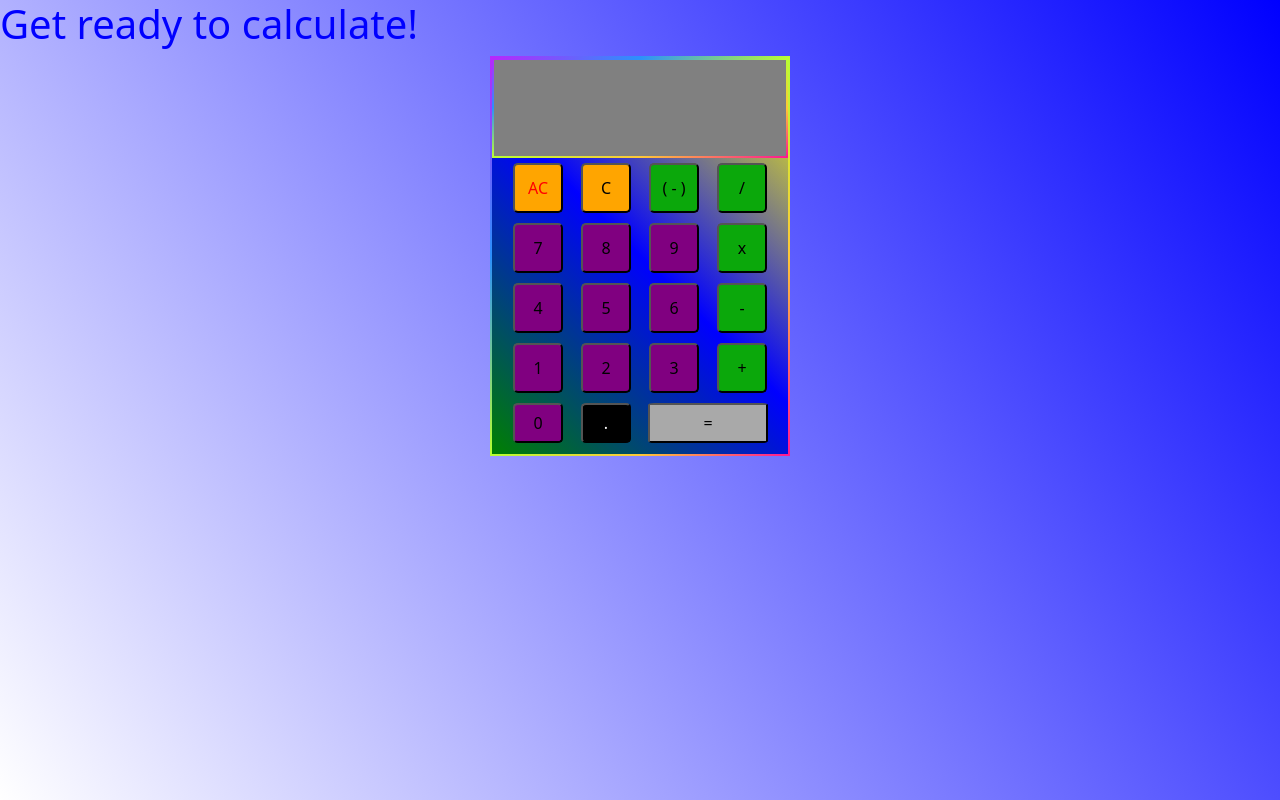
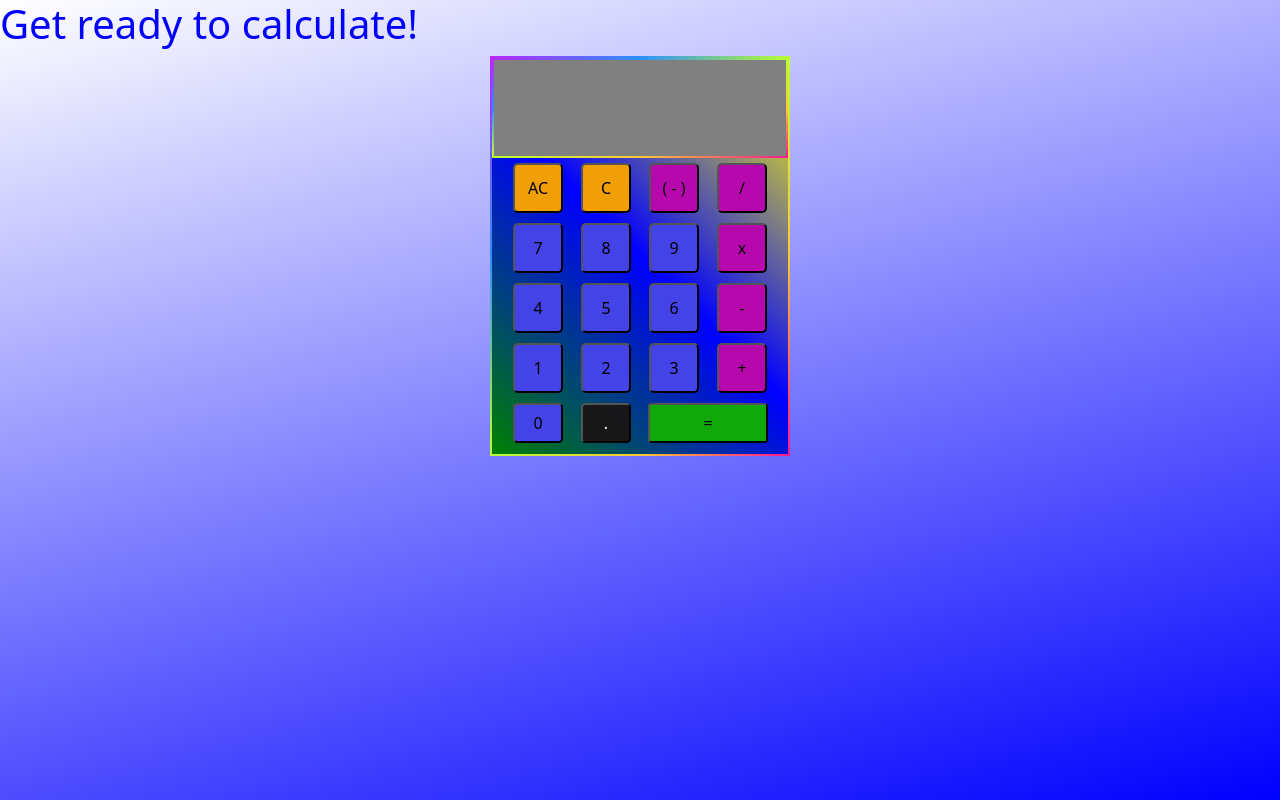
Before and after one commit to tlq68/Calculators, a plain HTML site: page index.html in a window 1280 px wide. Both pictures are taken after a click on the button "AC". Drawn offline with nearby package versions, Linux system fonts and the light colour scheme.

Commit message:
Added number highlighting

```diff
--- a/index.html
+++ b/index.html
@@ -22,9 +22,9 @@
         <div id="output-bottom" class="screenoutput"><div id="bottom-number">18</div></div>
     </div>
     <div class="touchpad">
-        <button id="AC" class="touchpad-button eraser" value="AllClear">AC</button>
-        <button id="C" class="touchpad-button eraser" value="Clear">C</button>
-        <button id="negative-button" class="touchpad-button operator" value="Negative">( - )</button>
+        <button id="AC" class="touchpad-button eraser" value="Escape">AC</button>
+        <button id="C" class="touchpad-button eraser" value="Backspace">C</button>
+        <button id="negative-button" class="touchpad-button operator" value="Shift">( - )</button>
         <button id="divide-button" class="touchpad-button operator" value="/">/</button>
         <button id="7" class="touchpad-button number" value="7">7</button>
         <button id="8" class="touchpad-button number" value="8">8</button>
--- a/script.js
+++ b/script.js
@@ -2,6 +2,7 @@
 
 const topDisplay = document.querySelector('#top-number');
 const bottomDisplay = document.querySelector('#bottom-number');
+const inputButtons = document.querySelectorAll('button');
 
 let numToOperate1 = '';
 let operatorToOperate = '';
@@ -22,7 +23,11 @@ document.addEventListener('keydown', function(event) {
     makeDecimal();
     continuousOperations();
 
-
+    inputButtons.forEach(button => {
+        if (event.key == button.value) {
+            button.style.color = 'white'
+        }
+    })
 
     if (input == 'Shift') {
         makeNegative();
@@ -30,6 +35,14 @@ document.addEventListener('keydown', function(event) {
 
     if (input == 'Escape') {
         clearAll();
+        inputButtons.forEach(button => {
+            if (button.value != '.') {
+             button.style.color = 'black'
+            }
+
+        })
+
+
     }
 
     if (input == 'Backspace') {
@@ -44,28 +57,32 @@ document.addEventListener('keydown', function(event) {
 
 // ----- //
 
-const inputButtons = document.querySelectorAll('button');
+
 
 inputButtons.forEach(button => {
     button.addEventListener('click', () => {
-        button.style.color = 'red';
-
+        button.style.color = 'white'
 
         input = button.value;
+        doOperations();
+        numberInputs();
+        makeDecimal();
+        continuousOperations();
 
-        doOperations();
-    numberInputs();
-    makeDecimal();
-    continuousOperations();
-
-        if (input == 'Negative') {
+        if (input == 'Shift') {
             makeNegative();
         }
 
-        if (input == 'AllClear') {
+        if (input == 'Escape') {
             clearAll();
+            inputButtons.forEach(button => {
+                if (button.value != '.') {
+                 button.style.color = 'black'
+                }
+
+            })
         }
-        if (input == 'Clear') {
+        if (input == 'Backspace') {
             backspace();
         }
     });
--- a/style.css
+++ b/style.css
@@ -1,5 +1,5 @@
 body {
-    background-image: linear-gradient(235deg, blue, white);
+    background-image: linear-gradient(-15deg, blue, white);
     width: 100vw;
     height: 100vh;
 }
@@ -79,24 +79,24 @@ button.touchpad-button {
 }
 
 .eraser {
-    background-color: orange;
+    background-color: rgb(241, 159, 7);
 }
 
 .operator {
-    background-color: rgb(11, 168, 11);
+    background-color: rgb(182, 8, 173);
 }
 
 .number {
-    background-color: purple;
+    background-color: rgb(67, 67, 231);
 }
 
 #decimal-button {
-    background-color: black;
+    background-color: rgba(24, 21, 21, 0.966);
     color: white;
 }
 
 #equals-button {
-    background-color: darkgrey;
+    background-color: rgb(17, 168, 11);
 }
 
 .bottom-row {
```
